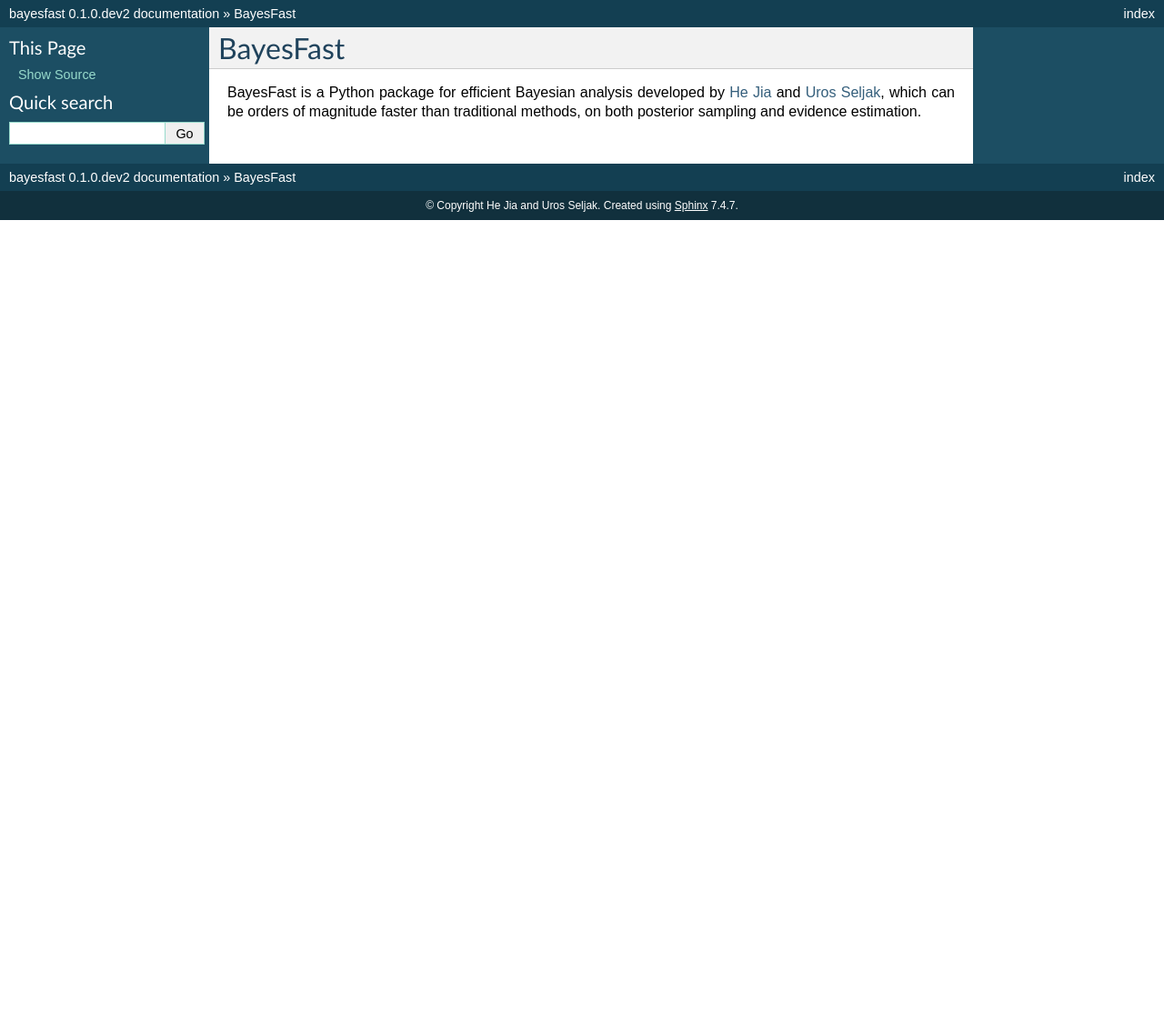
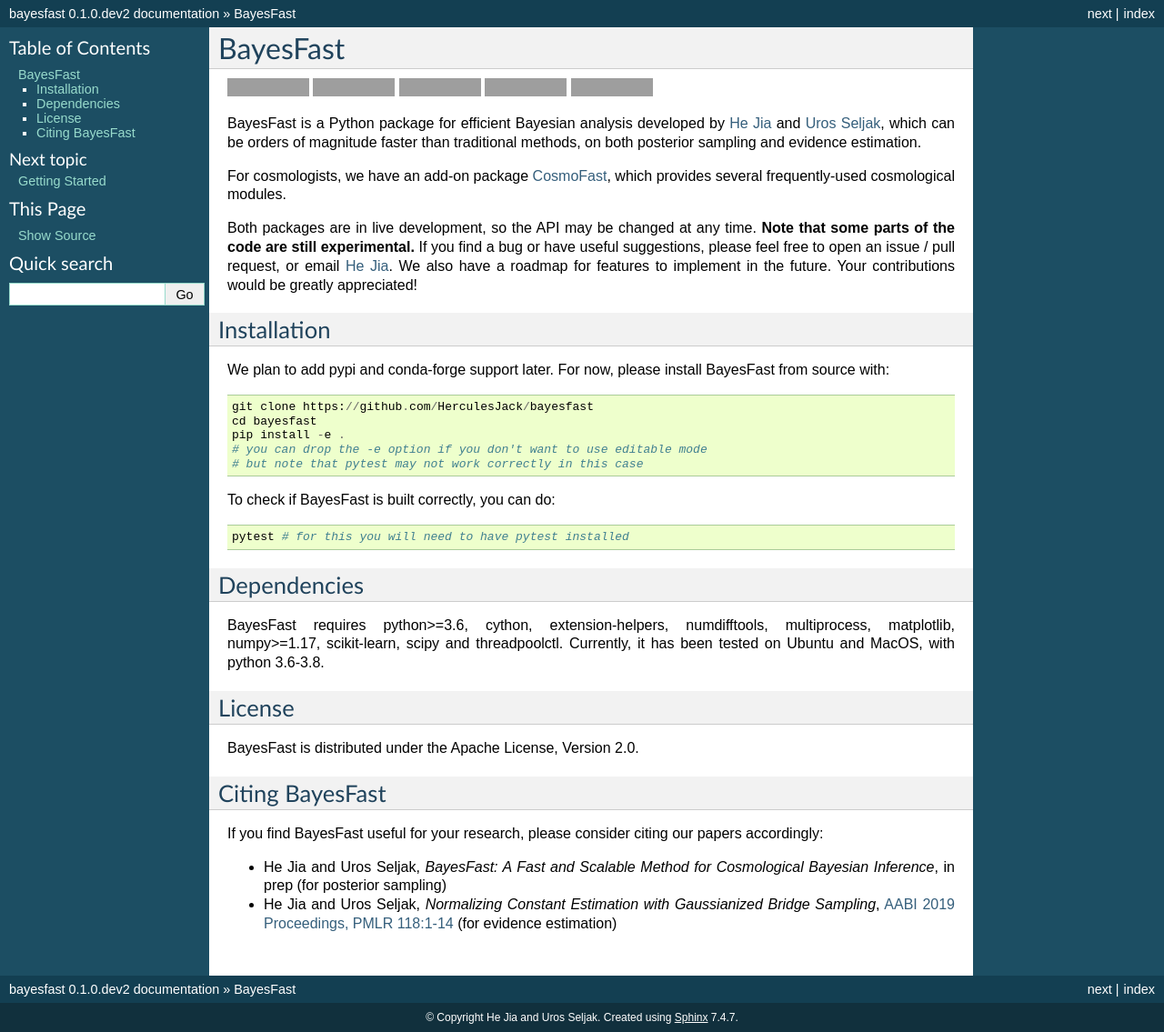
Before and after one commit to h3jia/bayesfast, a Sphinx documentation site: the page built from docs/index.rst, in a window 1280 px wide. Shown: the whole page at 91% size. Built offline with Sphinx 7.4.7, drawn with Linux system fonts in a browser that asks for light colours; before the commit the page ends 900 px from its top, so only the background shows below that; grey boxes are pictures that could not be loaded.

Commit message:
update docs

```diff
--- a/docs/conf.py
+++ b/docs/conf.py
@@ -28,7 +28,7 @@
 # Add any Sphinx extension module names here, as strings. They can be
 # extensions coming with Sphinx (named 'sphinx.ext.*') or your custom
 # ones.
-extensions = ['sphinx.ext.autodoc', 'recommonmark']
+extensions = ['sphinx.ext.autodoc', 'm2r2'] # 'recommonmark'
 
 # Add any paths that contain templates here, relative to this directory.
 templates_path = ['_templates']
@@ -196,8 +196,8 @@
 # (source start file, target name, title,
 #  author, documentclass [howto, manual, or own class]).
 latex_documents = [
-  ('index', 'bayesfast.tex', u'bayesfast documentation', u'bayesfast',
-   'manual'),
+  ('index', 'bayesfast.tex', u'bayesfast documentation',
+   u'He Jia and Uros Seljak', 'manual'),
 ]
 
 # The name of an image file (relative to this directory) to place at the top of
@@ -226,7 +226,8 @@
 # One entry per manual page. List of tuples
 # (source start file, name, description, authors, manual section).
 man_pages = [
-    ('index', 'bayesfast', u'bayesfast documentation', [u'bayesfast'], 1)
+    ('index', 'bayesfast', u'bayesfast documentation',
+     [u'He Jia and Uros Seljak'], 1)
 ]
 
 # If true, show URL addresses after external links.
@@ -239,9 +240,9 @@
 # (source start file, target name, title, author,
 #  dir menu entry, description, category)
 texinfo_documents = [
-  ('index', 'bayesfast', u'bayesfast documentation', u'bayesfast', 'bayesfast',
-   'Next generation Bayesian analysis tools for efficient posterior sampling '
-   'and evidence estimation. ', 'Scientific/Engineering'),
+  ('index', 'bayesfast', u'bayesfast documentation', u'He Jia and Uros Seljak',
+   'bayesfast', 'Next generation Bayesian analysis tools for efficient '
+   'posterior sampling and evidence estimation. ', 'Scientific/Engineering'),
 ]
 
 # Documents to append as an appendix to all manuals.
--- /dev/null
+++ b/docs/index.rst
@@ -0,0 +1,9 @@
+.. mdinclude:: ../README.md
+
+.. toctree::
+   :maxdepth: 1
+   :hidden:
+   :caption: BayesFast
+
+   /getting-started
+   /api
--- /dev/null
+++ b/docs/requirements.txt
@@ -0,0 +1 @@
+m2r2
```
Also changed, not shown: docs/api.md (added, +4 -0 lines), docs/getting-started.md (added, +1 -0 lines), docs/index.md (deleted, +0 -7 lines).
